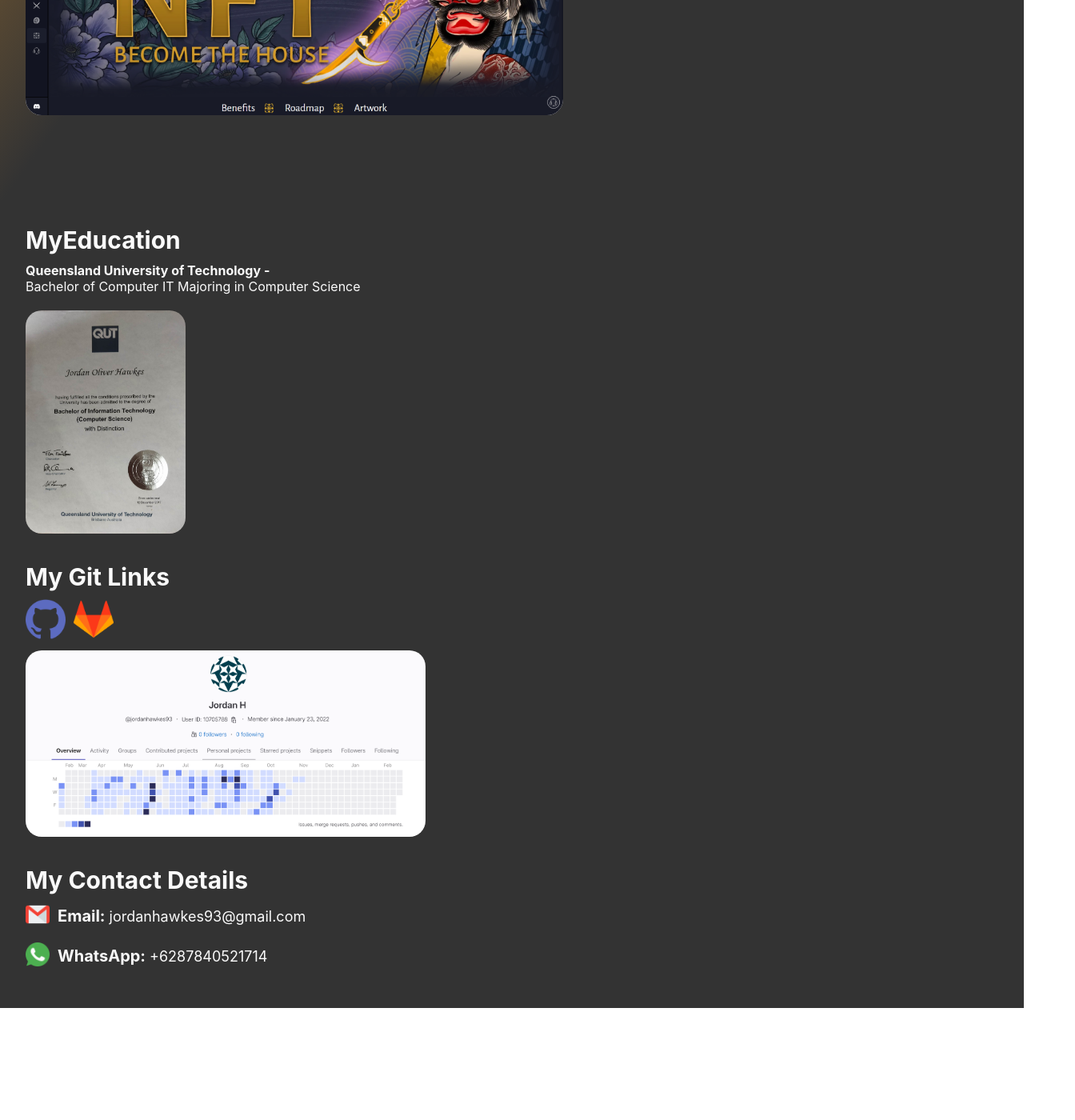
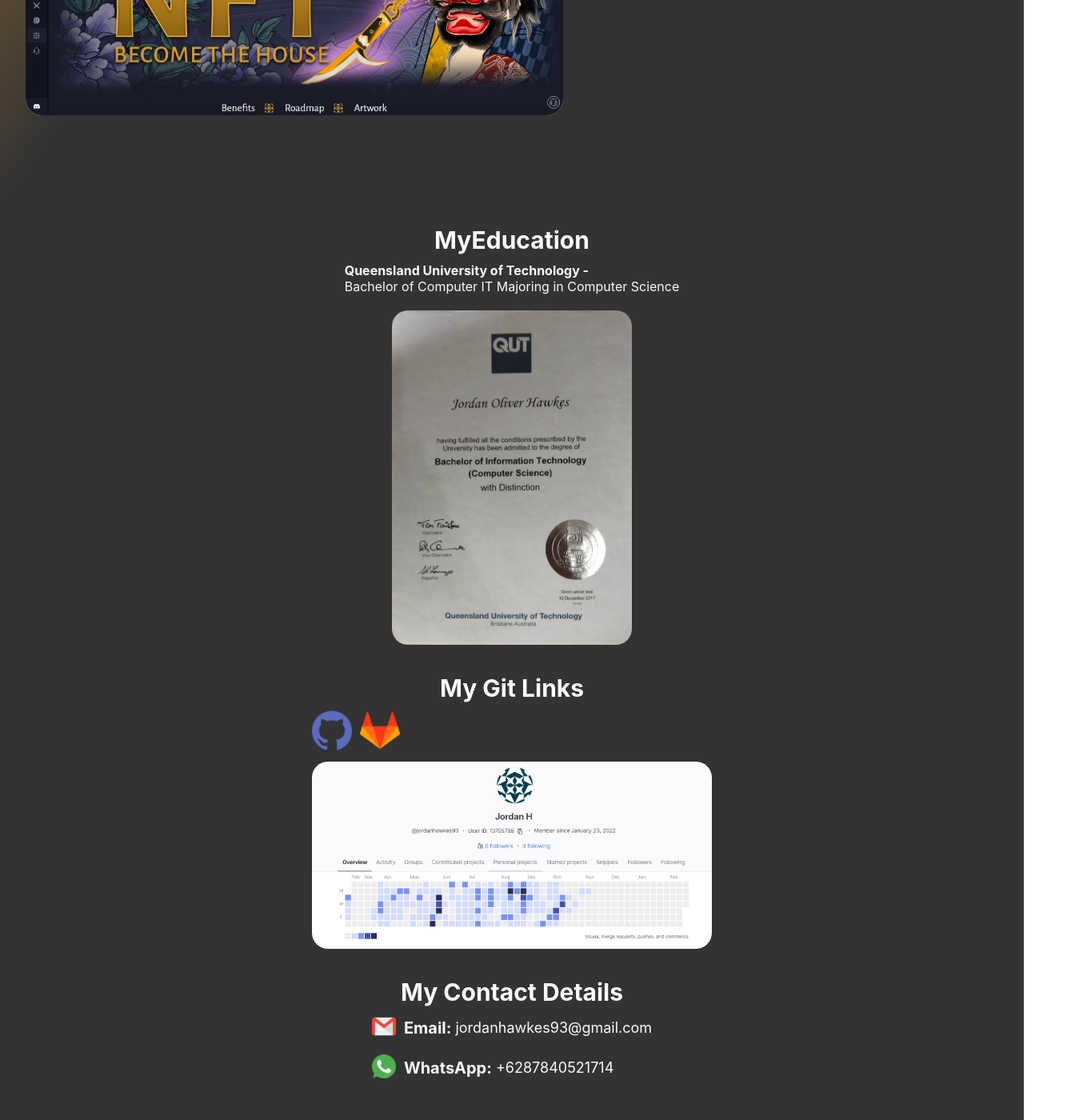
Before and after one commit to hawkesie/portfolio, a React (Create React App) app: page / in a window 1280 px wide. Shown: the part 1865-3265 px from the top of the page at 80% size, 1344 px wide, since content can reach past the window. Before the commit the page ends 3125 px from the top, so only its background shows below. Built offline with nearby package versions, Linux system fonts and the light colour scheme.

Commit message:
centered bottom sections for redesign

```diff
--- a/src/components/Contact/Contact.css
+++ b/src/components/Contact/Contact.css
@@ -2,6 +2,9 @@
     padding-bottom: 2rem;
     padding-left: 2rem;
     padding-right: 2rem;
+    display: flex;
+    flex-direction: column;
+    align-items: center;
 }
 
 
--- a/src/components/MyEducation/MyEducation.css
+++ b/src/components/MyEducation/MyEducation.css
@@ -2,7 +2,7 @@
 .my-education-container{
     display: flex;
     flex-direction: column;
-    width: 100%;
+    align-items: center;
     padding-bottom: 2rem;
     padding-left: 2rem;
     padding-right: 2rem;
@@ -18,7 +18,7 @@
   }
 
   .my-education-image-container img{
-    width: 200px;
+    width: 300px;
     border-radius: 20px;
   }
 
--- a/src/components/MyGits/MyGits.css
+++ b/src/components/MyGits/MyGits.css
@@ -3,10 +3,10 @@
 .my-gits-container{
     display: flex;
     flex-direction: column;
-    width: 100%;
     padding-left: 2rem;
     padding-right: 2rem;
     padding-bottom: 2rem;
+    align-items: center;
   }
 
   .my-gits-container h3{
```
